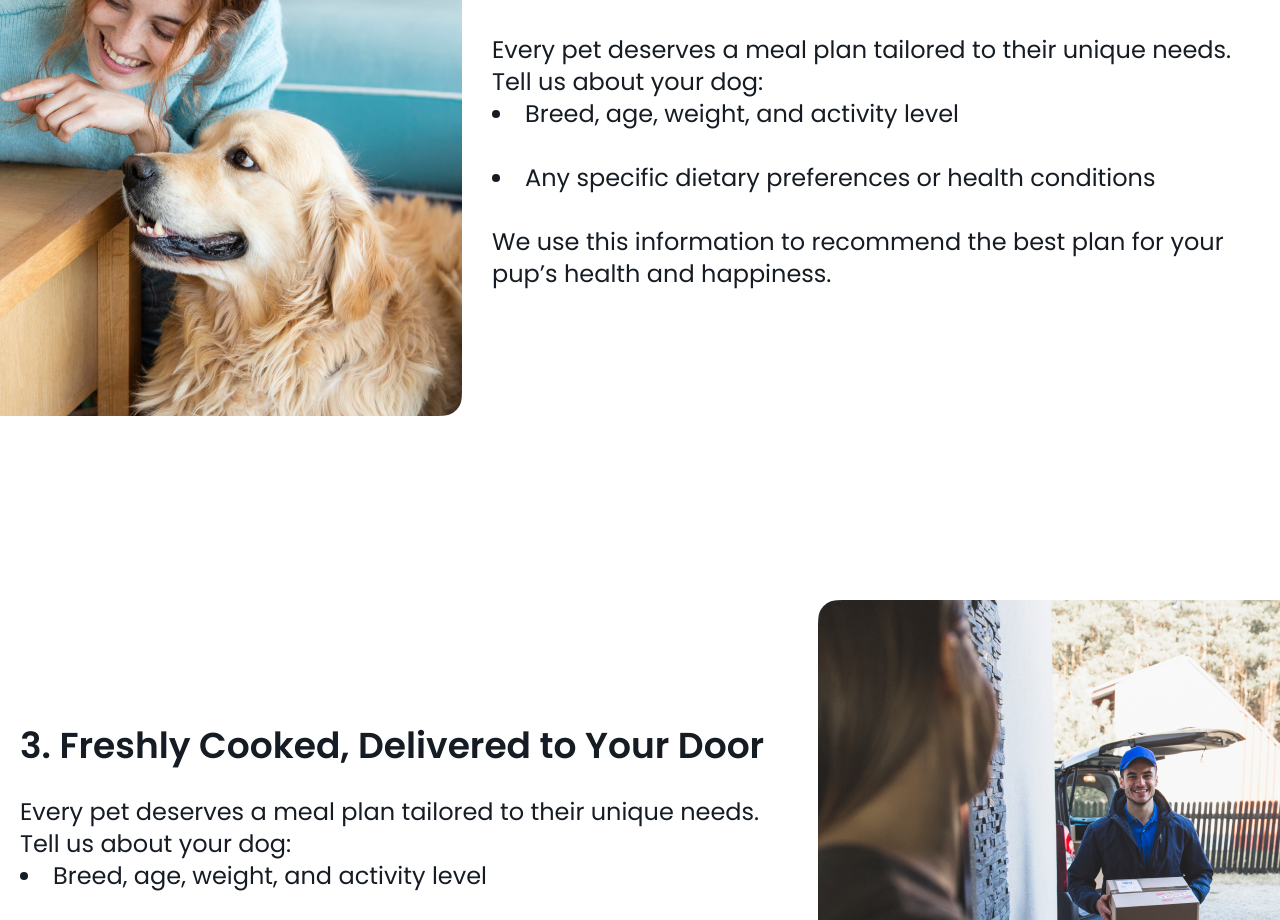
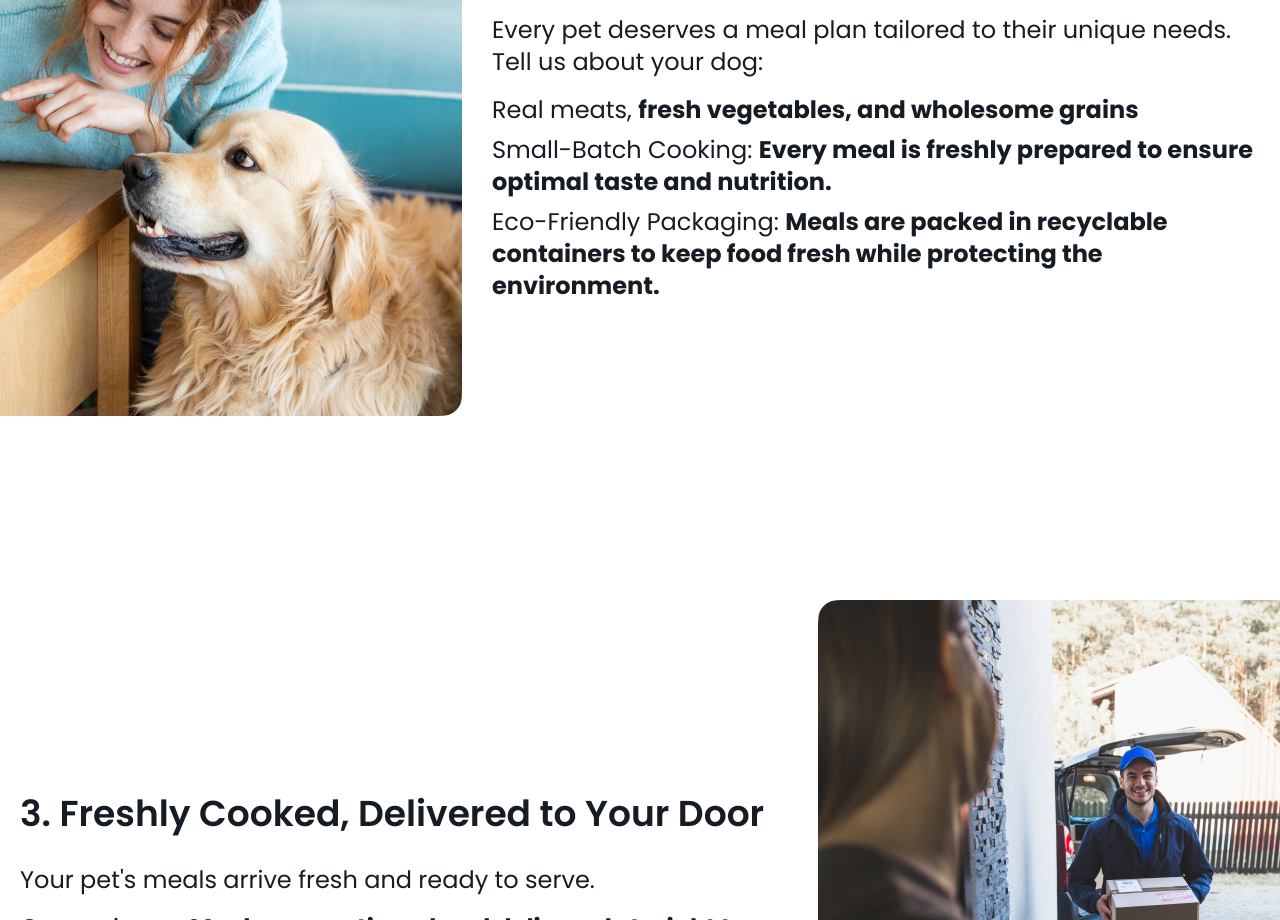
Before and after one commit to Farok-Hossain/pet-fresh-kitchen, a React (Vite) app: page /work in a window 1280 px wide. Shown: the part 1880-2800 px from the top of the page. Built offline with nearby package versions, Linux system fonts and the light colour scheme.

Commit message:
logout modal completed

```diff
--- a/package.json
+++ b/package.json
@@ -12,6 +12,8 @@
   "dependencies": {
     "@radix-ui/react-accordion": "^1.2.2",
     "@radix-ui/react-checkbox": "^1.1.3",
+    "@radix-ui/react-label": "^2.1.1",
+    "@radix-ui/react-radio-group": "^1.2.2",
     "@radix-ui/react-select": "^2.1.4",
     "@radix-ui/react-slot": "^1.1.1",
     "class-variance-authority": "^0.7.1",
--- a/src/components/common/CommonSection.jsx
+++ b/src/components/common/CommonSection.jsx
@@ -5,11 +5,21 @@ const CommonSection = ({
   reverse,
   title,
   description,
-  extraText,
-  extraText2,
-  bonousText,
+  boldList1,
+  boldList2,
+  boldList3,
   img,
 }) => {
+  const renderListItem = (item) => {
+    if (!item) return null;
+    return (
+      <li className="text-textGray text-2xl font-normal mb-2">
+        {item.normal && <span>{item.normal} </span>}
+        {item.bold && <span className="font-bold">{item.bold}</span>}
+      </li>
+    );
+  };
+
   return (
     <CommonWrapper>
       <div
@@ -22,15 +32,13 @@ const CommonSection = ({
             {title}
           </h3>
           <p className="text-textGray text-2xl font-normal">{description}</p>
-          <li className="text-textGray text-2xl font-normal mb-8">
-            {extraText}
-          </li>
-          <li className="text-textGray text-2xl font-normal mb-8">
-            {extraText2}
-          </li>
-          <p className="text-textGray text-2xl font-normal">{bonousText}</p>
+          <ul className="mt-4">
+            {renderListItem(boldList1)}
+            {renderListItem(boldList2)}
+            {renderListItem(boldList3)}
+          </ul>
         </div>
-        {/* image  */}
+        {/* image */}
         <div className="min-w-[642px]  min-h-[452px] rounded-[20px]">
           <img className="" src={img} alt="" />
         </div>
@@ -43,9 +51,18 @@ CommonSection.propTypes = {
   title: PropTypes.string,
   reverse: PropTypes.any,
   description: PropTypes.string,
-  extraText: PropTypes.string,
-  extraText2: PropTypes.string,
-  bonousText: PropTypes.string,
+  boldList1: PropTypes.shape({
+    normal: PropTypes.string,
+    bold: PropTypes.string,
+  }),
+  boldList2: PropTypes.shape({
+    normal: PropTypes.string,
+    bold: PropTypes.string,
+  }),
+  boldList3: PropTypes.shape({
+    normal: PropTypes.string,
+    bold: PropTypes.string,
+  }),
   img: PropTypes.any,
 };
 
--- a/src/components/ui/checkbox.jsx
+++ b/src/components/ui/checkbox.jsx
@@ -8,7 +8,7 @@ const Checkbox = React.forwardRef(({ className, ...props }, ref) => (
   <CheckboxPrimitive.Root
     ref={ref}
     className={cn(
-      "peer h-4 w-4 shrink-0 rounded-sm border border-primaryOrange border-[#124C5F] ring-offset-white focus-visible:outline-none focus-visible:ring-2 focus-visible:ring-primaryOrange focus-visible:ring-offset-2 disabled:cursor-not-allowed disabled:opacity-50 data-[state=checked]:bg-primaryOrange data-[state=checked]:text-zinc-50 dark:border-primaryOrange dark:border-zinc-50 dark:ring-offset-primaryOrange dark:focus-visible:ring-zinc-300 dark:data-[state=checked]:bg-zinc-50 dark:data-[state=checked]:text-primaryOrange",
+      "peer h-4 w-4 shrink-0 rounded-sm border  border-[#E5E5E5] ring-offset-white focus-visible:outline-none focus-visible:ring-2 focus-visible:ring-primaryOrange focus-visible:ring-offset-2 disabled:cursor-not-allowed disabled:opacity-50 data-[state=checked]:bg-primaryOrange data-[state=checked]:text-zinc-50 dark:border-primaryOrange dark:border-zinc-50 dark:ring-offset-primaryOrange dark:focus-visible:ring-zinc-300 dark:data-[state=checked]:bg-zinc-50 dark:data-[state=checked]:text-primaryOrange",
       className
     )}
     {...props}>
--- /dev/null
+++ b/src/components/ui/label.jsx
@@ -0,0 +1,16 @@
+import * as React from "react"
+import * as LabelPrimitive from "@radix-ui/react-label"
+import { cva } from "class-variance-authority";
+
+import { cn } from "@/lib/utils"
+
+const labelVariants = cva(
+  "text-sm font-medium leading-none peer-disabled:cursor-not-allowed peer-disabled:opacity-70"
+)
+
+const Label = React.forwardRef(({ className, ...props }, ref) => (
+  <LabelPrimitive.Root ref={ref} className={cn(labelVariants(), className)} {...props} />
+))
+Label.displayName = LabelPrimitive.Root.displayName
+
+export { Label }
--- a/src/pages/SidebarPages/OrderHistory.jsx
+++ b/src/pages/SidebarPages/OrderHistory.jsx
@@ -1,4 +1,4 @@
-import CommonPagination from "@/components/common/CommonPagination";
+// import CommonPagination from "@/components/common/CommonPagination";
 
 const OrderHistory = () => {
   const data = [
--- a/src/pages/Work/Work.jsx
+++ b/src/pages/Work/Work.jsx
@@ -14,73 +14,68 @@ const Work = () => {
     <div>
       <WorkBanner />
       {/* Pet details area */}
-
       <div className="mt-[200px]">
-        <h3 className="text-textGray text-5xl font-bold leading-[70px] text-center mb-5">How It Works</h3>
-      <p className="text-[18px] flex mx-auto text-center w-[913px] font-normal leading-7 text-textGray">At Pet Fresh Kitchen, we make pet nutrition super easy, convenient, and affordable. Feeding your furry friend fresh, healthy meals has never been simpler. Here’s how it works</p></div>
+        <h3 className="text-textGray text-5xl font-bold leading-[70px] text-center mb-5">
+          How It Works
+        </h3>
+        <p className="text-[18px] flex mx-auto text-center w-[913px] font-normal leading-7 text-textGray">
+          At Pet Fresh Kitchen, we make pet nutrition super easy, convenient,
+          and affordable. Feeding your furry friend fresh, healthy meals has
+          never been simpler. Here’s how it works
+        </p>
+      </div>
       <div>
         <CommonSection
           title="1. Share Your Pet’s Details"
           description="Every pet deserves a meal plan tailored to their unique needs. Tell us about your dog:"
-        extraText="Breed, age, weight, and activity level"
-        extraText2="Any specific dietary preferences or health conditions"
-        bonousText="We use this information to recommend the best plan for your pup’s health and happiness."
           img={dogImg1}
         />
       </div>
-
-      {/* Pet details area */}
       <div>
         <CommonSection
           title="2. Choose Your Plan"
           description="Every pet deserves a meal plan tailored to their unique needs. Tell us about your dog:"
-        extraText="Breed, age, weight, and activity level"
-        extraText2="Any specific dietary preferences or health conditions"
-        bonousText="We use this information to recommend the best plan for your pup’s health and happiness."
           img={dogImg2}
+          boldList1={{ normal: "Real meats,", bold: "fresh vegetables, and wholesome grains" }}
+          boldList2={{
+            normal: "Small-Batch Cooking:",
+            bold: "Every meal is freshly prepared to ensure optimal taste and nutrition.",
+          }}
+          boldList3={{
+            normal: "Eco-Friendly Packaging:",
+            bold: "Meals are packed in recyclable containers to keep food fresh while protecting the environment.",
+          }}
           reverse
         />
       </div>
-
-      {/* Pet details area */}
       <div>
         <CommonSection
           title="3. Freshly Cooked, Delivered to Your Door"
-        description="Every pet deserves a meal plan tailored to their unique needs. Tell us about your dog:"
-        extraText="Breed, age, weight, and activity level"
-        extraText2="Any specific dietary preferences or health conditions"
-        bonousText="We use this information to recommend the best plan for your pup’s health and happiness."
+          description="Your pet's meals arrive fresh and ready to serve."
           img={dogImg3}
+          boldList1={{
+            normal: "Convenience:",
+            bold: "Meals are portioned and delivered straight to your door.",
+          }}
         />
       </div>
-
-      {/* Pet details area */}
       <div>
         <CommonSection
           title="4. Serve with Ease & Watch Them Thrive"
-        description="Every pet deserves a meal plan tailored to their unique needs. Tell us about your dog:"
-        extraText="Breed, age, weight, and activity level"
-        extraText2="Any specific dietary preferences or health conditions"
-        bonousText="We use this information to recommend the best plan for your pup’s health and happiness."
+          description="Your furry friend will love the taste, and you’ll love the peace of mind."
           img={dogImg4}
           reverse
         />
       </div>
-
-      {/* Pet details area */}
       <div>
         <CommonSection
           title="5. Stress-Free Subscriptions"
-        description="Every pet deserves a meal plan tailored to their unique needs. Tell us about your dog:"
-        extraText="Breed, age, weight, and activity level"
-        extraText2="Any specific dietary preferences or health conditions"
-        bonousText="We use this information to recommend the best plan for your pup’s health and happiness."
+          description="Stay on schedule with flexible subscription options."
           img={dogImg5}
         />
       </div>
       <ChoosePet />
       <GetStarted />
-
     </div>
   );
 };
--- a/src/shared/navbar/Navbar.jsx
+++ b/src/shared/navbar/Navbar.jsx
@@ -3,6 +3,7 @@ import logo from "../../assets/images/logo.png";
 import { CommonButton } from "../../components/common/CommonButton";
 import ProfileIcon from "@/assets/Icons/ProfileIcon";
 import DropDownIcon from "@/assets/Icons/DropDownIcon";
+import CardIcons from "@/assets/Icons/CardIcons";
 
 const Navbar = () => {
   const navItems = [
@@ -27,7 +28,7 @@ const Navbar = () => {
           <div key={index}>
             <NavLink
               className={({ isActive }) =>
-                isActive ? "font-bold text-primaryOrange text-xl" : "text-textBlack text-xl"
+                isActive ? "font-semibold text-primaryOrange text-xl" : "text-textBlack text-xl"
               }
               to={item.path}
             >
@@ -37,11 +38,15 @@ const Navbar = () => {
         ))}
       </div>
 
-      {/* button  */}
+       <div className="flex gap-6 items-center">
+       <CardIcons />
+       {/* button  */}
       <div>
         <CommonButton linkUrl="/sidebar" icon={<ProfileIcon />} className="rounded-[40px] text-white" text="Account" icon2={<DropDownIcon />}>
         </CommonButton>
       </div>
+       </div>
+
     </div>
     </div>
   );
```
Also changed, not shown: src/assets/Icons/CardIcons.jsx (+52 -9 lines), src/components/OrderSummary/OrderSummary.jsx (+13 -6 lines), src/components/ui/radio-group.jsx (added, +29 -0 lines), src/shared/Sidebar/Sidebar.jsx (+68 -8 lines), 1 other file (tests, documents, lock files or other folders). Lines whose indentation alone changed are shown as unchanged.
